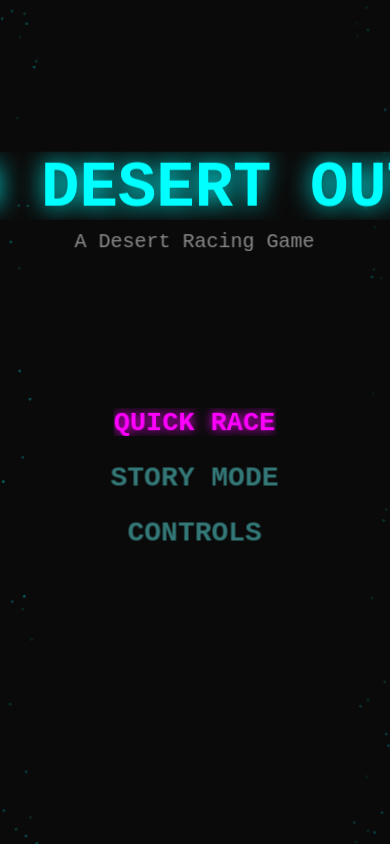
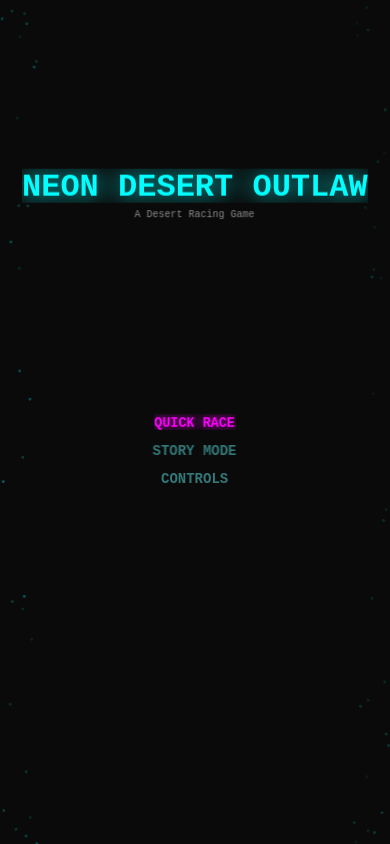
Before and after one commit to the911fund/neon-desert-outlaw, a website built with Vite: page index.html in a window 390 px wide. Built offline with nearby package versions, Linux system fonts and the light colour scheme; animation ran at ten frames a second.

Commit message:
fix: mobile optimization and proper README (#15)
- Add responsive UI scaling for all HUD elements on mobile screens
- Scale MainMenu title, subtitle, and menu items based on screen width
- Scale HUD speed panel, RPM, drift display, standings for mobile
- Reposition drift display higher on mobile to avoid touch control overlap
- Scale MiniMap and MusicControls on small screens
- Add mobile-optimized viewport meta tags (no zoom, safe area support)
- Add touch-action: none and user-select: none to prevent browser gestures
- Add iOS/Android PWA meta tags (standalone, theme color)
- Add safe area inset support for notched devices
- Create comprehensive README with gameplay, controls, dev setup, and project structure

Fixes the911fund/neon-desert-outlaw#14

```diff
--- a/index.html
+++ b/index.html
@@ -2,7 +2,12 @@
 <html lang="en">
   <head>
     <meta charset="UTF-8" />
-    <meta name="viewport" content="width=device-width, initial-scale=1.0" />
+    <meta name="viewport" content="width=device-width, initial-scale=1.0, maximum-scale=1.0, user-scalable=no, viewport-fit=cover" />
+    <meta name="apple-mobile-web-app-capable" content="yes" />
+    <meta name="apple-mobile-web-app-status-bar-style" content="black-translucent" />
+    <meta name="mobile-web-app-capable" content="yes" />
+    <meta name="theme-color" content="#0f0b14" />
+    <meta name="description" content="Neon Desert Outlaw — A neon-soaked desert racing game" />
     <title>Neon Desert Outlaw</title>
     <style>
       html, body {
@@ -12,10 +17,28 @@
         height: 100%;
         overflow: hidden;
         background: #0f0b14;
+        touch-action: none;
+        -webkit-touch-callout: none;
+        -webkit-user-select: none;
+        user-select: none;
+        -webkit-tap-highlight-color: transparent;
       }
       #app {
         width: 100%;
         height: 100%;
+        position: fixed;
+        top: 0;
+        left: 0;
+        right: 0;
+        bottom: 0;
+      }
+      @supports (padding: env(safe-area-inset-top)) {
+        #app {
+          padding-top: env(safe-area-inset-top);
+          padding-bottom: env(safe-area-inset-bottom);
+          padding-left: env(safe-area-inset-left);
+          padding-right: env(safe-area-inset-right);
+        }
       }
     </style>
   </head>
--- a/src/ui/HUD.ts
+++ b/src/ui/HUD.ts
@@ -930,34 +930,55 @@ export class HUD {
   }
 
   setPosition(screenWidth: number, screenHeight: number): void {
-    // Drift display at bottom center
-    this.driftContainer.position.set(screenWidth / 2, screenHeight - 100);
+    // Responsive scale factor for mobile (reference: 1024px width)
+    const scale = Math.max(0.5, Math.min(1, screenWidth / 1024));
+    const isMobile = screenWidth < 768;
+
+    // Scale speed panel for mobile
+    this.speedContainer.scale.set(scale);
+    this.rpmContainer.scale.set(scale);
+    this.surfaceContainer.scale.set(scale);
+
+    // Drift display at bottom center (higher on mobile to avoid touch controls)
+    const driftY = isMobile ? screenHeight - 180 : screenHeight - 100;
+    this.driftContainer.position.set(screenWidth / 2, driftY);
+    this.driftContainer.scale.set(scale);
 
     // Race timer at top center
     this.raceTimerContainer.position.set(screenWidth / 2, 15);
+    this.raceTimerContainer.scale.set(scale);
 
     // Direction arrow below timer
-    this.arrowGraphics.position.set(screenWidth / 2, 100);
+    this.arrowGraphics.position.set(screenWidth / 2, isMobile ? 80 : 100);
 
     // Overlay at center
     this.overlayContainer.position.set(screenWidth / 2, screenHeight / 2);
+    this.overlayContainer.scale.set(scale);
 
     // Countdown at center
     this.countdownText.position.set(screenWidth / 2, screenHeight / 2);
+    this.countdownText.scale.set(scale);
 
     // Sound hint at bottom
-    this.soundHintText.position.set(screenWidth / 2 - 70, screenHeight - 30);
+    this.soundHintText.position.set(screenWidth / 2 - 70 * scale, screenHeight - 30);
+    this.soundHintText.scale.set(scale);
 
-    // Position display (top right, left of minimap)
-    this.positionContainer.position.set(screenWidth - 280, 20);
+    // Position display (top right, left of minimap — closer on mobile)
+    const posX = isMobile ? screenWidth - 180 : screenWidth - 280;
+    this.positionContainer.position.set(posX, 20);
+    this.positionContainer.scale.set(scale);
 
     // Standings below position
-    this.standingsContainer.position.set(screenWidth - 280, 90);
+    this.standingsContainer.position.set(posX, 20 + 70 * scale);
+    this.standingsContainer.scale.set(scale);
 
     // Story HUD positions
     this.missionTitleText.position.set(screenWidth / 2, screenHeight / 2);
-    this.chapterTitleText.position.set(screenWidth / 2, screenHeight / 2 - 50);
-    this.objectiveText.position.set(screenWidth / 2, 90);
+    this.missionTitleText.scale.set(scale);
+    this.chapterTitleText.position.set(screenWidth / 2, screenHeight / 2 - 50 * scale);
+    this.chapterTitleText.scale.set(scale);
+    this.objectiveText.position.set(screenWidth / 2, isMobile ? 70 : 90);
+    this.objectiveText.scale.set(scale);
 
     // Story overlays
     this.storyOverlayBg.clear();
@@ -965,13 +986,17 @@ export class HUD {
     this.storyOverlayBg.drawRect(0, 0, screenWidth, screenHeight);
     this.storyOverlayBg.endFill();
     this.storyOverlayTitle.position.set(screenWidth / 2, screenHeight / 2 - 30);
+    this.storyOverlayTitle.scale.set(scale);
     this.storyOverlaySubtitle.position.set(screenWidth / 2, screenHeight / 2 + 50);
+    this.storyOverlaySubtitle.scale.set(scale);
 
     this.storyFailedBg.clear();
     this.storyFailedBg.beginFill(0x000000, 0.7);
     this.storyFailedBg.drawRect(0, 0, screenWidth, screenHeight);
     this.storyFailedBg.endFill();
     this.storyFailedTitle.position.set(screenWidth / 2, screenHeight / 2 - 20);
+    this.storyFailedTitle.scale.set(scale);
     this.storyFailedHint.position.set(screenWidth / 2, screenHeight / 2 + 40);
+    this.storyFailedHint.scale.set(scale);
   }
 }
--- a/src/ui/MainMenu.ts
+++ b/src/ui/MainMenu.ts
@@ -309,18 +309,33 @@ export class MainMenu {
 
     const cx = width / 2;
 
+    // Responsive scale factor for mobile (reference: 1024px width)
+    const scale = Math.min(1, width / 1024);
+    const mobileScale = Math.max(0.5, scale);
+
+    // Scale title for mobile
+    this.titleText.style.fontSize = Math.round(64 * mobileScale);
+    this.subtitleText.style.fontSize = Math.round(20 * mobileScale);
+
+    // Scale menu items
+    for (const item of this.items) {
+      item.text.style.fontSize = Math.round(28 * mobileScale);
+    }
+
     // Title position
     this.titleText.position.set(cx, height * 0.22);
-    this.subtitleText.position.set(cx, height * 0.22 + 55);
+    const subtitleGap = 55 * mobileScale;
+    this.subtitleText.position.set(cx, height * 0.22 + subtitleGap);
 
     // Menu items
     const menuStartY = height * 0.50;
-    const itemSpacing = 55;
+    const itemSpacing = Math.round(55 * mobileScale);
     for (let i = 0; i < this.items.length; i++) {
       this.items[i].text.position.set(cx, menuStartY + i * itemSpacing);
     }
 
     // Toast
+    this.toastText.style.fontSize = Math.round(24 * mobileScale);
     this.toastText.position.set(cx, menuStartY + this.items.length * itemSpacing + 40);
 
     if (this.showingControls) {
--- a/src/ui/MiniMap.ts
+++ b/src/ui/MiniMap.ts
@@ -252,7 +252,12 @@ export class MiniMap {
   }
 
   setPosition(screenWidth: number, screenHeight: number): void {
+    // Scale down on mobile screens
+    const scale = screenWidth < 768 ? 0.65 : 1;
+    this.container.scale.set(scale);
+
     // Position in top-right corner with padding
-    this.container.position.set(screenWidth - this.size - 20, 20);
+    const effectiveSize = this.size * scale;
+    this.container.position.set(screenWidth - effectiveSize - 16, 16);
   }
 }
--- a/src/ui/MusicControls.ts
+++ b/src/ui/MusicControls.ts
@@ -105,7 +105,10 @@ export class MusicControls {
   }
 
   setPosition(screenWidth: number): void {
-    this.container.position.set(screenWidth - this.width - 16, 12);
+    // Scale down on mobile
+    const scale = screenWidth < 768 ? 0.7 : 1;
+    this.container.scale.set(scale);
+    this.container.position.set(screenWidth - this.width * scale - 12, 12);
   }
 
   setState(state: MusicControlsState): void {
```
Also changed, not shown: README.md (added).
